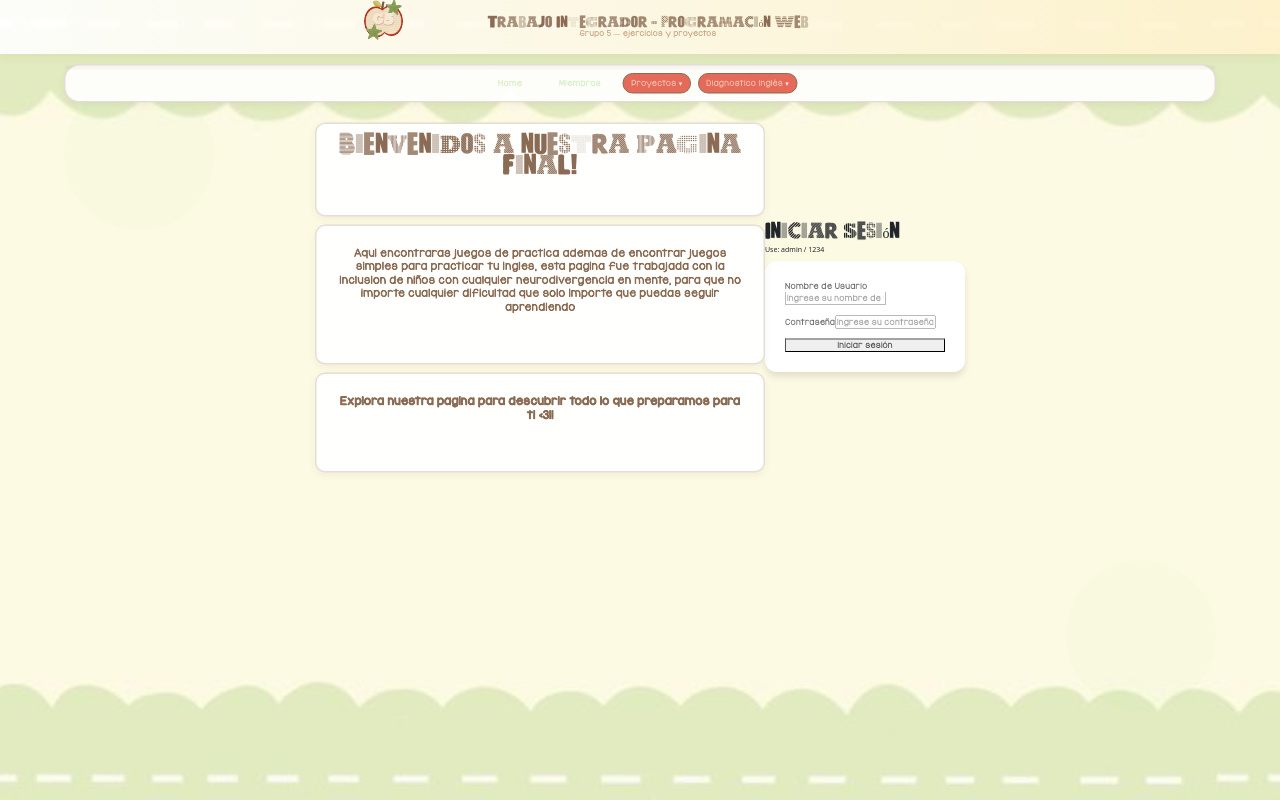
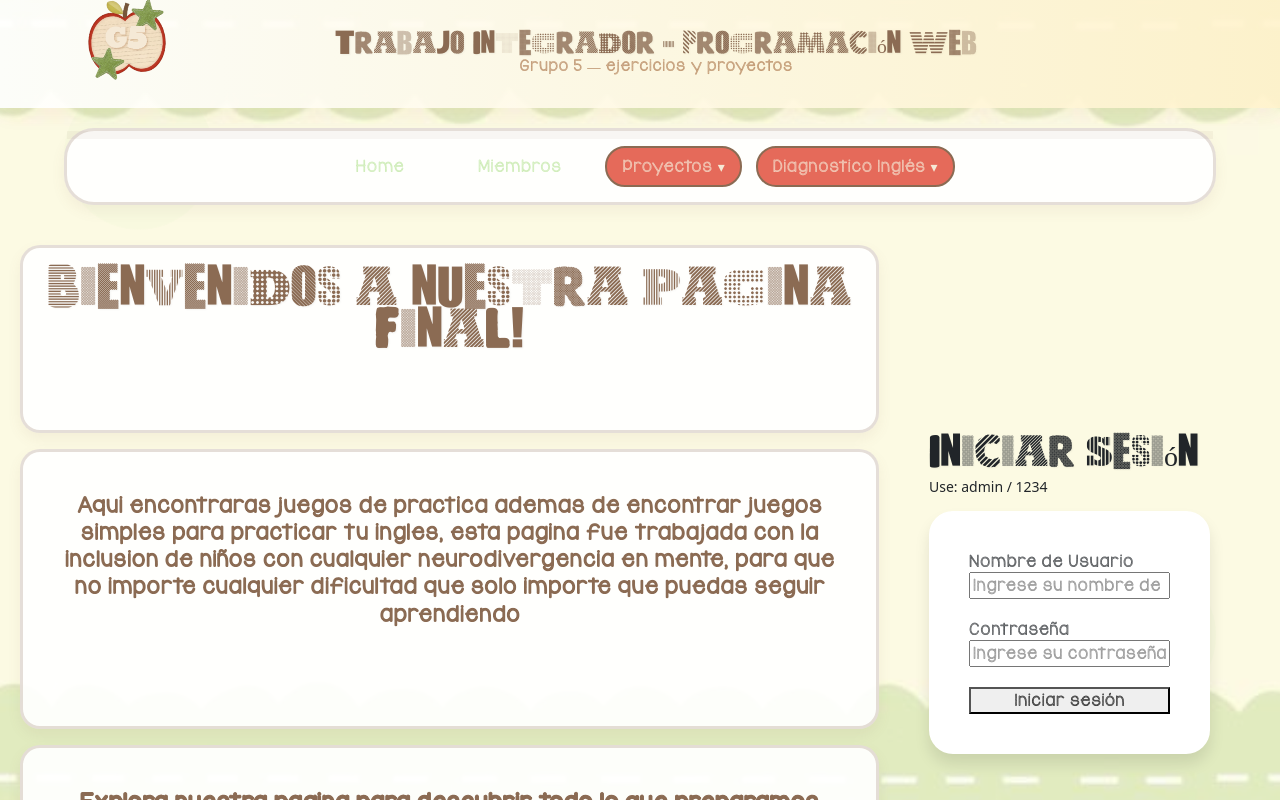
Before and after one commit to lucianochimale8/proyecto06_trabajointegrador_grupo5, a React (Vite) app in the folder client/: page /Home in a window 1280 px wide. Shown: the top 800 px of the page. Built offline with nearby package versions, Linux system fonts and the light colour scheme.

Commit message:
Pequeños cambios en el style

```diff
--- a/client/src/styles/global.css
+++ b/client/src/styles/global.css
@@ -420,11 +420,11 @@ h6 {
 }
 
 #root {
-  transform: scale(0.5);
-  -webkit-transform: scale(0.5);
+  transform: scale(1);
+  -webkit-transform: scale(1);
   transform-origin: 0 0;
   -webkit-transform-origin: 0 0;
-  width: 200%;
+  width: 100%;
 }
 
 .app-navbar {
@@ -592,6 +592,7 @@ h6 {
 
 .login-container {
   display: flex;
+  padding: 50px;
   justify-content: center;
   align-items: center;
   min-height: calc(100vh - 100px);
```
